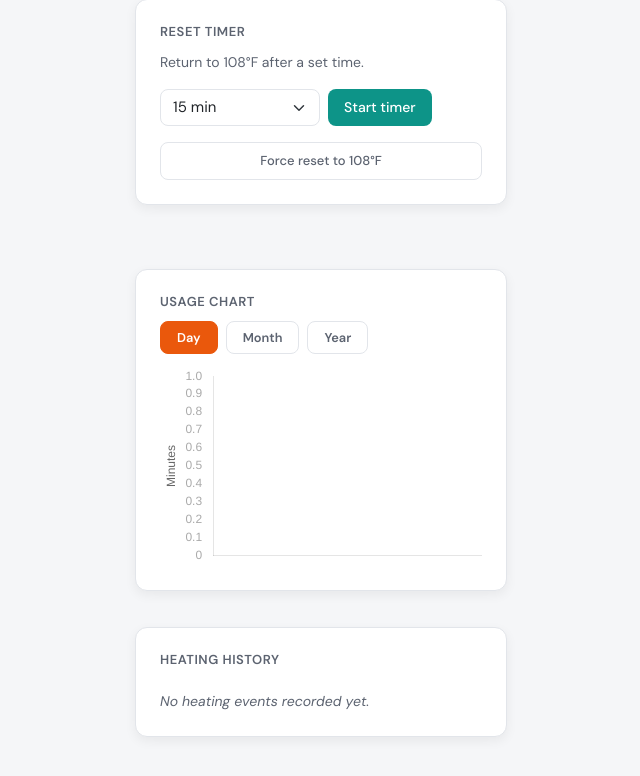
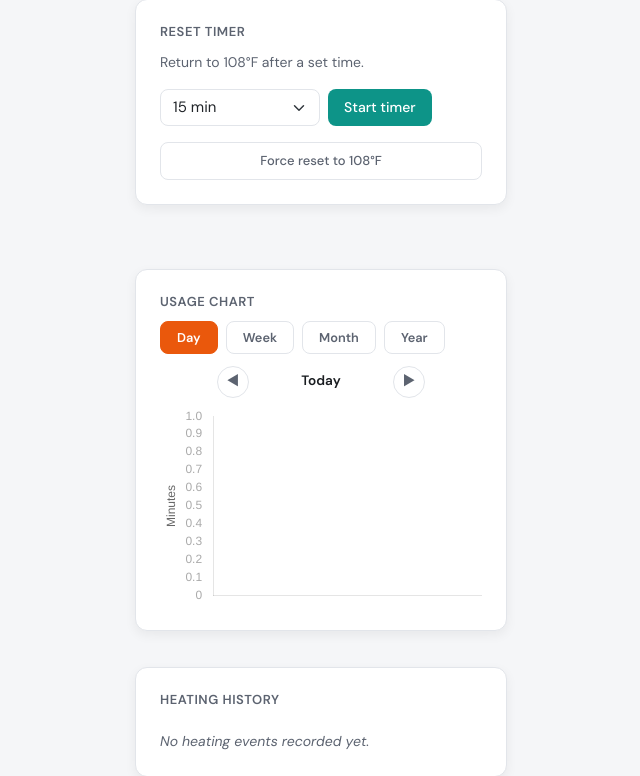
Before and after one commit to hemna/waterheater, a Flask app: page / in a window 1280 px wide. Shown: the part 1173-1949 px from the top of the page, without its empty margins (319-959 px from the left). Before the commit the page ends 1910 px from the top, so only its background shows below. Run offline with Flask 2, Linux system fonts and the light colour scheme; some libraries are stand-ins or nearby versions.

Commit message:
Add prev/next navigation and week view to usage chart
- Prev/Next arrow buttons to navigate through time periods
- Week view option (Mon-Sun, daily buckets)
- Title label showing current period (e.g. 'Jun 29, 2026', 'June 2026')
- Offset parameter on get_chart_data (0=current, -1=previous, etc.)
- Next button disabled when at current period
- Cache bust v7

```diff
--- a/main.py
+++ b/main.py
@@ -689,13 +689,17 @@
         })
 
     def on_get_chart_data(self, data):
-        """Client requests chart data for a given period (day/month/year)."""
+        """Client requests chart data for a given period (day/week/month/year) and offset."""
         period = data.get("period", "day") if data else "day"
-        if period not in ("day", "month", "year"):
+        if period not in ("day", "week", "month", "year"):
             period = "day"
+        offset = int(data.get("offset", 0)) if data else 0
+        # Clamp offset to prevent absurd ranges
+        offset = max(-50, min(0, offset))
         _safe_emit("chart_data", {
             "period": period,
-            "data": heater_history.get_chart_data(period),
+            "offset": offset,
+            "data": heater_history.get_chart_data(period, offset),
         })
 
     def on_message(self, sid, data):
--- a/web/static/main.css
+++ b/web/static/main.css
@@ -667,3 +667,46 @@
     height: 200px;
     width: 100%;
 }
+
+/* Chart navigation (prev/next) */
+.chart-nav {
+    display: flex;
+    align-items: center;
+    justify-content: center;
+    gap: 0.75rem;
+    margin-bottom: 0.5rem;
+}
+
+.btn-chart-nav {
+    display: flex;
+    align-items: center;
+    justify-content: center;
+    width: 32px;
+    height: 32px;
+    padding: 0;
+    font-size: 0.85rem;
+    border: 1px solid var(--border);
+    border-radius: 50%;
+    background: var(--surface);
+    color: var(--text-muted);
+    cursor: pointer;
+    transition: all 0.15s ease;
+}
+
+.btn-chart-nav:hover:not(:disabled) {
+    border-color: var(--warm);
+    color: var(--warm);
+}
+
+.btn-chart-nav:disabled {
+    opacity: 0.3;
+    cursor: not-allowed;
+}
+
+.chart-title-label {
+    font-size: 0.85rem;
+    font-weight: 600;
+    color: var(--text);
+    min-width: 120px;
+    text-align: center;
+}
--- a/web/static/main.js
+++ b/web/static/main.js
@@ -15,6 +15,7 @@
 
 // Chart state
 let currentChartPeriod = 'day';
+let currentChartOffset = 0;
 
 function formatCountdown(secondsLeft) {
     if (secondsLeft <= 0) return '0:00';
@@ -227,7 +228,7 @@
 
     // Refresh chart when history updates
     if (typeof currentChartPeriod !== 'undefined') {
-        socket.emit('get_chart_data', { period: currentChartPeriod });
+        socket.emit('get_chart_data', { period: currentChartPeriod, offset: currentChartOffset });
     }
 });
 
@@ -241,6 +242,20 @@
     chartInstance.data.labels = msg.data.labels;
     chartInstance.data.datasets[0].data = msg.data.values;
     chartInstance.update();
+    // Update title label
+    var titleEl = document.getElementById('chartTitle');
+    if (titleEl && msg.data.title) {
+        titleEl.textContent = msg.data.title;
+    }
+    // Update offset from server
+    if (msg.offset != null) {
+        currentChartOffset = msg.offset;
+    }
+    // Disable "Next" button when at current period (offset 0)
+    var nextBtn = document.getElementById('chartNext');
+    if (nextBtn) {
+        nextBtn.disabled = (currentChartOffset >= 0);
+    }
 });
 
 function setConnStatus(state) {
@@ -444,21 +459,38 @@
 
     function setChartPeriod(period) {
         currentChartPeriod = period;
+        currentChartOffset = 0;
         document.querySelectorAll('.btn-chart-toggle').forEach(function(btn) {
             btn.classList.remove('active');
         });
         var id = 'chart' + period.charAt(0).toUpperCase() + period.slice(1);
         var activeBtn = document.getElementById(id);
         if (activeBtn) activeBtn.classList.add('active');
-        socket.emit('get_chart_data', { period: period });
+        socket.emit('get_chart_data', { period: period, offset: 0 });
     }
 
     var chartDayBtn = document.getElementById('chartDay');
+    var chartWeekBtn = document.getElementById('chartWeek');
     var chartMonthBtn = document.getElementById('chartMonth');
     var chartYearBtn = document.getElementById('chartYear');
     if (chartDayBtn) chartDayBtn.addEventListener('click', function() { setChartPeriod('day'); });
+    if (chartWeekBtn) chartWeekBtn.addEventListener('click', function() { setChartPeriod('week'); });
     if (chartMonthBtn) chartMonthBtn.addEventListener('click', function() { setChartPeriod('month'); });
     if (chartYearBtn) chartYearBtn.addEventListener('click', function() { setChartPeriod('year'); });
 
+    // Prev/Next navigation
+    var chartPrevBtn = document.getElementById('chartPrev');
+    var chartNextBtn = document.getElementById('chartNext');
+    if (chartPrevBtn) chartPrevBtn.addEventListener('click', function() {
+        currentChartOffset--;
+        socket.emit('get_chart_data', { period: currentChartPeriod, offset: currentChartOffset });
+    });
+    if (chartNextBtn) chartNextBtn.addEventListener('click', function() {
+        if (currentChartOffset < 0) {
+            currentChartOffset++;
+            socket.emit('get_chart_data', { period: currentChartPeriod, offset: currentChartOffset });
+        }
+    });
+
     initChart();
 });
--- a/web/templates/index.html
+++ b/web/templates/index.html
@@ -12,8 +12,8 @@
     <script src="https://cdn.jsdelivr.net/npm/bootstrap@5.3.0/dist/js/bootstrap.bundle.min.js"></script>
     <script src="https://cdn.jsdelivr.net/npm/chart.js@4.4.4/dist/chart.umd.min.js"></script>
     <link href="https://cdn.jsdelivr.net/npm/bootstrap@5.3.0/dist/css/bootstrap.min.css" rel="stylesheet">
-    <link href="/static/main.css?v=6" rel="stylesheet">
-    <script src="/static/main.js?v=6"></script>
+    <link href="/static/main.css?v=7" rel="stylesheet">
+    <script src="/static/main.js?v=7"></script>
     <script>
         $(document).ready(function() {
             var initialTemp = parseInt('{{ initial_temperature|safe }}', 10) || 108;
@@ -265,8 +265,14 @@
                 <h2 class="card-title">Usage Chart</h2>
                 <div class="chart-toggle">
                     <button type="button" id="chartDay" class="btn btn-chart-toggle active">Day</button>
+                    <button type="button" id="chartWeek" class="btn btn-chart-toggle">Week</button>
                     <button type="button" id="chartMonth" class="btn btn-chart-toggle">Month</button>
                     <button type="button" id="chartYear" class="btn btn-chart-toggle">Year</button>
+                </div>
+                <div class="chart-nav">
+                    <button type="button" id="chartPrev" class="btn btn-chart-nav" aria-label="Previous">◀</button>
+                    <span id="chartTitle" class="chart-title-label">Today</span>
+                    <button type="button" id="chartNext" class="btn btn-chart-nav" aria-label="Next">▶</button>
                 </div>
                 <div class="chart-container">
                     <canvas id="usageChart"></canvas>
```
Also changed, not shown: heater_history.py (+86 -29 lines).
